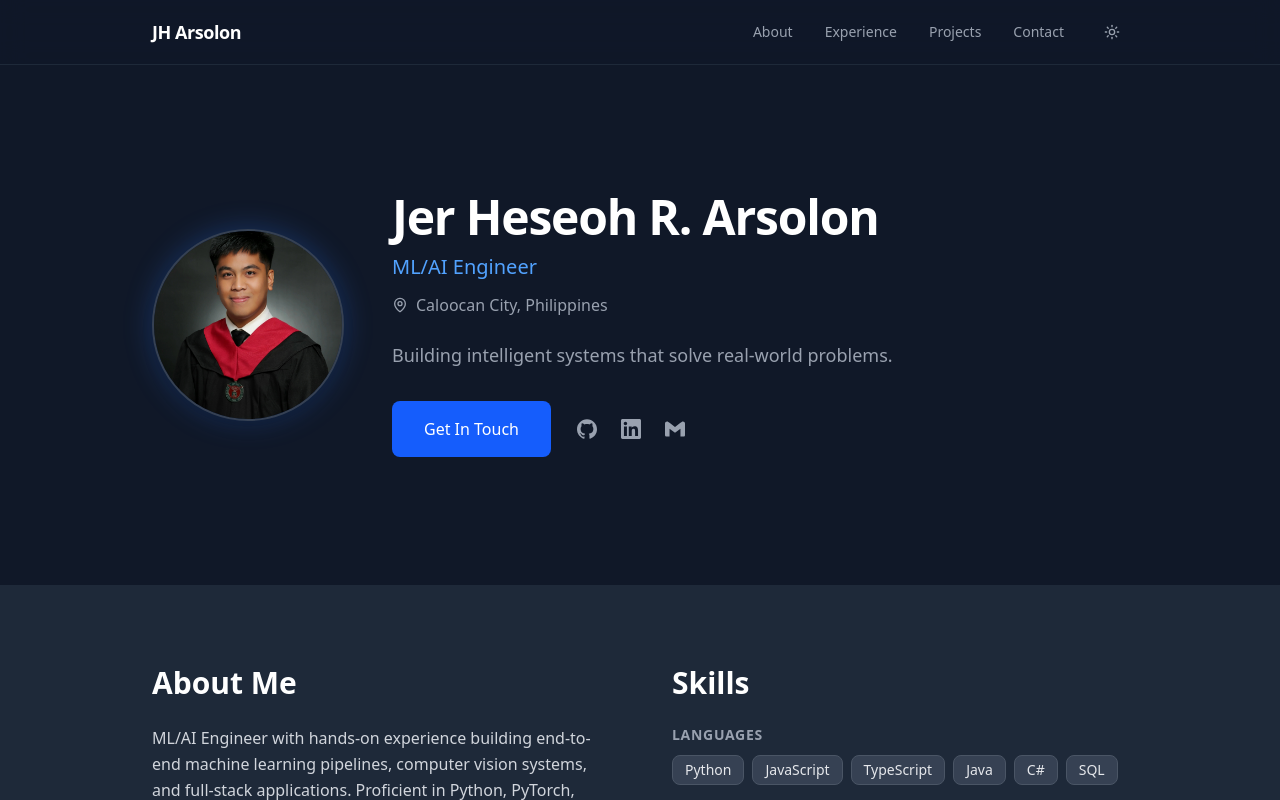
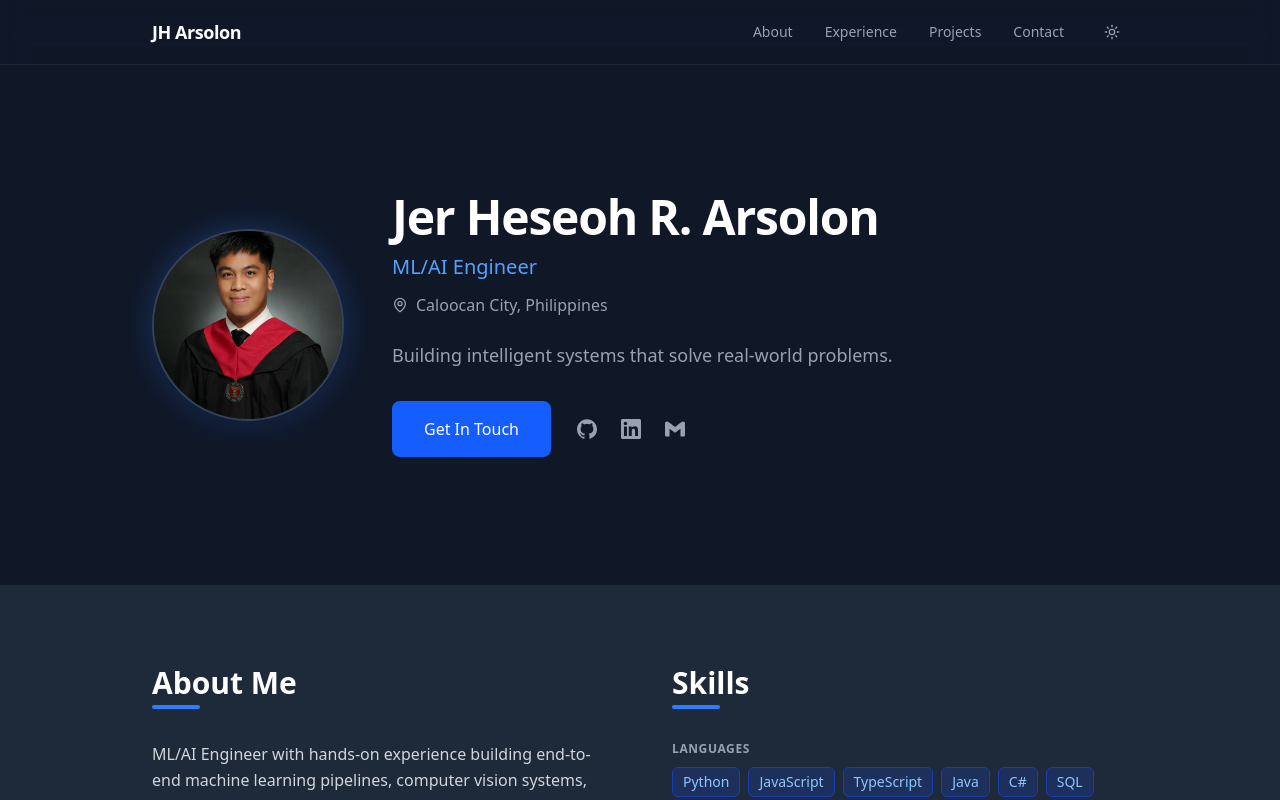
Before and after one commit to JIhushiru/portfolio, a React (Vite) app in the folder frontend/: page / in a window 1280 px wide. Built offline with nearby package versions, Linux system fonts and the light colour scheme.

Commit message:
ui: improve About section with accent lines and color-coded skill tags

```diff
--- a/frontend/src/sections/About.tsx
+++ b/frontend/src/sections/About.tsx
@@ -2,6 +2,14 @@ type Props = {
     isDarkMode: boolean;
     skills: Record<string, string[]>;
 }
+
+const skillColors: Record<string, { dark: string; light: string }> = {
+    languages: { dark: 'bg-blue-900/40 text-blue-300 border-blue-800', light: 'bg-blue-50 text-blue-700 border-blue-200' },
+    'ml / ai': { dark: 'bg-emerald-900/40 text-emerald-300 border-emerald-800', light: 'bg-emerald-50 text-emerald-700 border-emerald-200' },
+    frameworks: { dark: 'bg-violet-900/40 text-violet-300 border-violet-800', light: 'bg-violet-50 text-violet-700 border-violet-200' },
+    backend: { dark: 'bg-amber-900/40 text-amber-300 border-amber-800', light: 'bg-amber-50 text-amber-700 border-amber-200' },
+    tools: { dark: 'bg-gray-700 text-gray-300 border-gray-600', light: 'bg-gray-100 text-gray-600 border-gray-200' },
+};
 
 export default function About({ isDarkMode, skills}: Props) {
     return(
@@ -9,37 +17,41 @@ export default function About({ isDarkMode, skills}: Props) {
             <div className="max-w-5xl mx-auto px-6">
                 <div className="grid md:grid-cols-2 gap-16">
                     <div>
-                        <h2 className={`text-3xl font-bold ${isDarkMode ? 'text-white' : 'text-gray-900'} mb-6`}>
+                        <h2 className={`text-3xl font-bold ${isDarkMode ? 'text-white' : 'text-gray-900'} mb-1`}>
                             About Me
                         </h2>
-                        <p className={`${isDarkMode ? 'text-gray-300' : 'text-gray-700'} mb-5 leading-relaxed`}>
+                        <div className={`w-12 h-1 rounded-full mb-8 ${isDarkMode ? 'bg-blue-500' : 'bg-blue-600'}`}></div>
+                        <p className={`${isDarkMode ? 'text-gray-300' : 'text-gray-700'} mb-6 leading-relaxed`}>
                             ML/AI Engineer with hands-on experience building end-to-end machine learning pipelines,
                             computer vision systems, and full-stack applications. Proficient in Python, PyTorch, TensorFlow,
                             and modern frameworks like React and FastAPI. Passionate about solving real-world problems
                             through data-driven solutions and scalable engineering.
                         </p>
-                        <p className={`${isDarkMode ? 'text-gray-400' : 'text-gray-600'} leading-relaxed`}>
+                        <div className={`border-l-2 pl-4 ${isDarkMode ? 'border-gray-600 text-gray-400' : 'border-gray-300 text-gray-500'}`}>
+                            <p className="leading-relaxed italic">
                                 When I'm not coding, you'll find me playing online games like Valorant and Dota 2, jogging, and appreciating nature.
                             </p>
                         </div>
+                    </div>
                     <div>
-                        <h2 className={`text-3xl font-bold ${isDarkMode ? 'text-white' : 'text-gray-900'} mb-6`}>
+                        <h2 className={`text-3xl font-bold ${isDarkMode ? 'text-white' : 'text-gray-900'} mb-1`}>
                             Skills
                         </h2>
+                        <div className={`w-12 h-1 rounded-full mb-8 ${isDarkMode ? 'bg-blue-500' : 'bg-blue-600'}`}></div>
                         <div className="space-y-5">
-                            {Object.entries(skills).map(([category, items]) => (
+                            {Object.entries(skills).map(([category, items]) => {
+                                const colors = skillColors[category] || skillColors.tools;
+                                return (
                                     <div key={category}>
-                                <h4 className={`text-sm font-semibold uppercase tracking-wider ${isDarkMode ? 'text-gray-400' : 'text-gray-500'} mb-2.5`}>
+                                        <h4 className={`text-xs font-semibold uppercase tracking-wider ${isDarkMode ? 'text-gray-400' : 'text-gray-500'} mb-2.5`}>
                                             {category}
                                         </h4>
                                         <div className="flex flex-wrap gap-2">
                                             {items.map(skill => (
                                                 <span
                                                     key={skill}
-                                    className={`px-3 py-1 text-sm rounded-lg font-medium ${
-                                        isDarkMode
-                                            ? 'bg-gray-700 text-gray-200 border border-gray-600'
-                                            : 'bg-gray-100 text-gray-700 border border-gray-200'
+                                                    className={`px-2.5 py-1 text-sm rounded-md font-medium border ${
+                                                        isDarkMode ? colors.dark : colors.light
                                                     }`}
                                                 >
                                                     {skill}
@@ -47,7 +59,8 @@ export default function About({ isDarkMode, skills}: Props) {
                                             ))}
                                         </div>
                                     </div>
-                            ))}
+                                );
+                            })}
                         </div>
                     </div>
                 </div>
```
Lines whose indentation alone changed are shown as unchanged.
